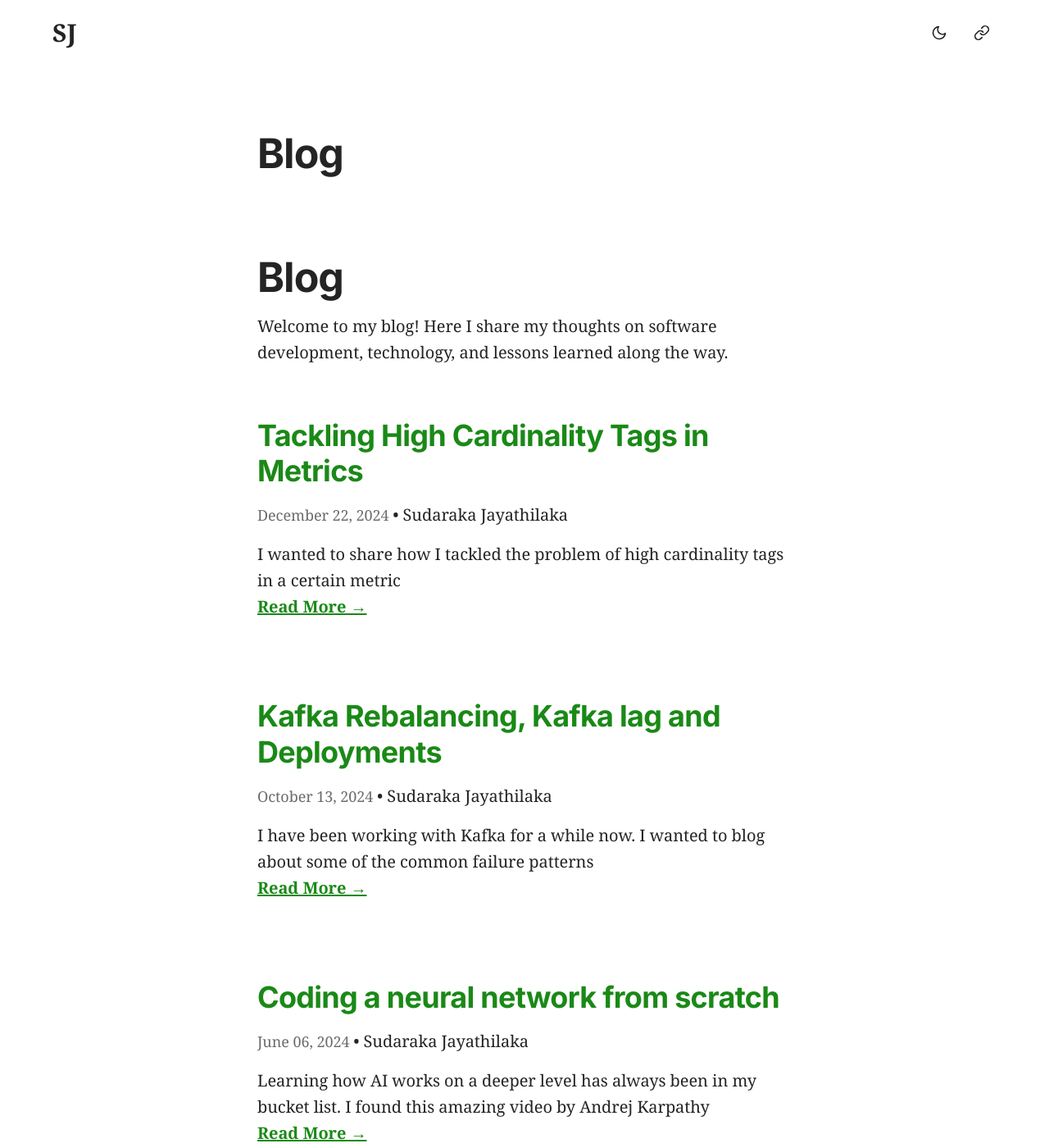
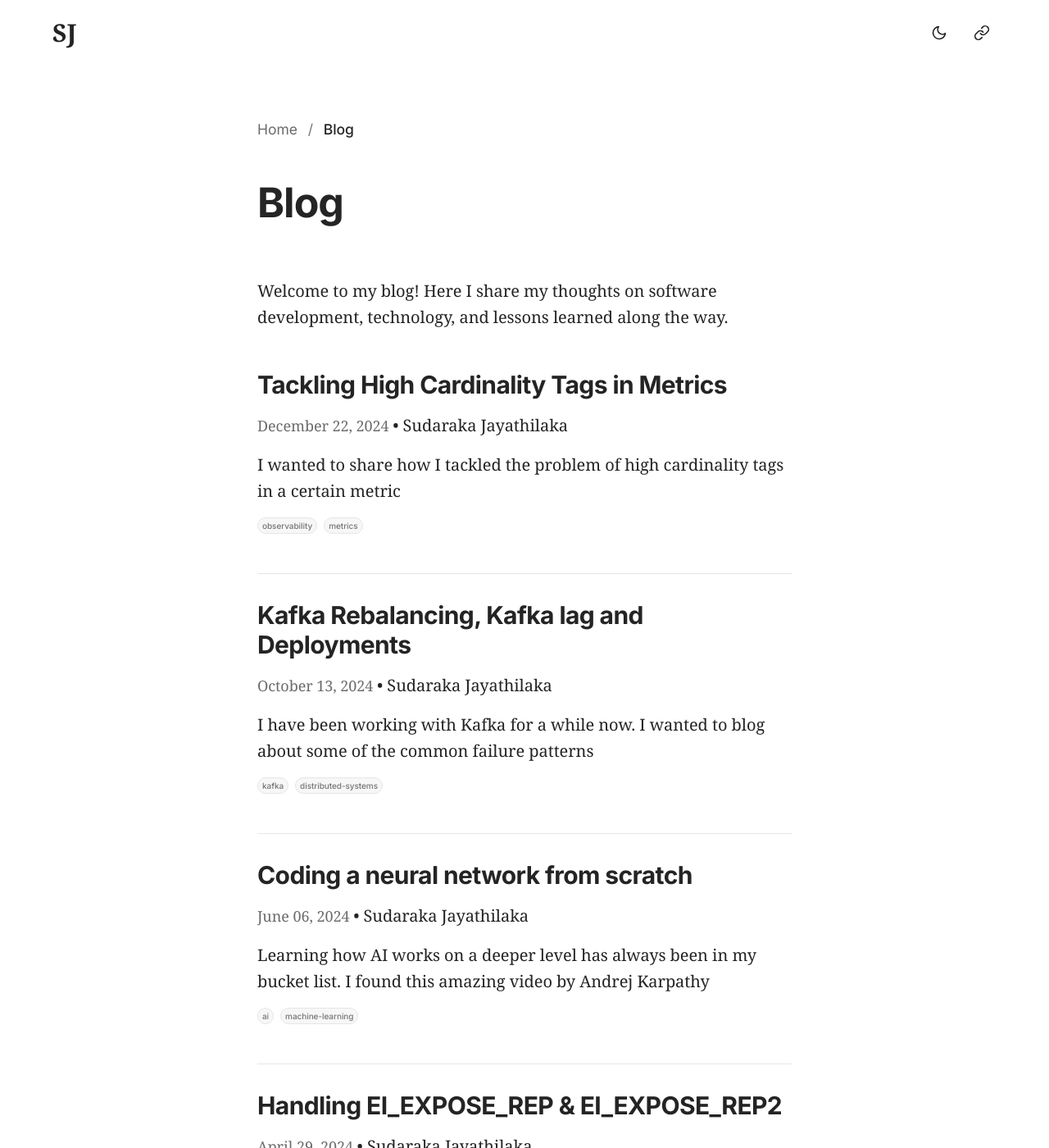
Before and after one commit to sudaraka94/sudaraka94.github.io, a Jekyll site: the page built from blog.md, in a window 1280 px wide and 1400 px high. Shown: the whole window at 82% size. Built offline with Jekyll 4.4.1, drawn with Linux system fonts in a browser that asks for light colours; some of the changed text lies outside the part shown.

Commit message:
add tags page

```diff
--- a/_layouts/landing.html
+++ b/_layouts/landing.html
@@ -24,7 +24,7 @@
                 class="social-link" aria-label="Twitter">
                 <svg viewBox="0 0 24 24" width="24" height="24">
                     <path fill="currentColor"
-                        d="M23.953 4.57a10 10 0 01-2.825.775 4.958 4.958 0 002.163-2.723c-.951.555-2.005.959-3.127 1.184a4.92 4.92 0 00-8.384 4.482C7.69 8.095 4.067 6.13 1.64 3.162a4.822 4.822 0 00-.666 2.475c0 1.71.87 3.213 2.188 4.096a4.904 4.904 0 01-2.228-.616v.06a4.923 4.923 0 003.946 4.827 4.996 4.996 0 01-2.212.085 4.936 4.936 0 004.604 3.417 9.867 9.867 0 01-6.102 2.105c-.39 0-.779-.023-1.17-.067a13.995 13.995 0 007.557 2.209c9.053 0 13.998-7.496 13.998-13.985 0-.21 0-.42-.015-.63A9.935 9.935 0 0024 4.59z" />
+                        d="M18.244 2.25h3.308l-7.227 8.26 8.502 11.24H16.17l-5.214-6.817L4.99 21.75H1.68l7.73-8.835L1.254 2.25H8.08l4.713 6.231zm-1.161 17.52h1.833L7.084 4.126H5.117z" />
                 </svg>
             </a>
             {% endif %}
--- a/_layouts/page.html
+++ b/_layouts/page.html
@@ -1,6 +1,14 @@
 ---
 layout: default
 ---
+
+{% if page.url == '/blog/' %}
+<nav class="breadcrumbs" aria-label="Breadcrumb">
+    <a href="{{ '/' | relative_url }}">Home</a>
+    <span class="breadcrumb-separator">/</span>
+    <span class="breadcrumb-current">Blog</span>
+</nav>
+{% endif %}
 
 <article class="page">
     <header class="page-header">
--- a/assets/css/style.css
+++ b/assets/css/style.css
@@ -224,13 +224,13 @@
 }
 
 a {
-  color: var(--color-primary);
+  color: var(--color-text);
   text-decoration: none;
   transition: color var(--transition-fast);
 }
 
 a:hover {
-  color: var(--color-primary-dark);
+  color: var(--color-primary);
 }
 
 /* ========================================
@@ -328,6 +328,16 @@
   margin-bottom: var(--spacing-sm);
 }
 
+.tag-section {
+  scroll-margin-top: 120px;
+  /* offset for fixed header */
+}
+
+/* Ensure h2 headings within tag sections have offset for fixed header */
+.tag-section h2 {
+  scroll-margin-top: 120px;
+}
+
 .social-links {
   list-style: none;
 }
@@ -342,6 +352,37 @@
   border-top: none;
   color: var(--color-text-light);
   font-size: 0.75rem;
+}
+
+/* ========================================
+   Breadcrumbs
+   ======================================== */
+.breadcrumbs {
+  font-family: var(--font-sans);
+  font-size: 0.875rem;
+  color: var(--color-text-secondary);
+  margin-bottom: var(--spacing-lg);
+  padding: var(--spacing-sm) 0;
+}
+
+.breadcrumbs a {
+  color: var(--color-text-secondary);
+  text-decoration: none;
+  transition: color var(--transition-fast);
+}
+
+.breadcrumbs a:hover {
+  color: var(--color-primary);
+}
+
+.breadcrumb-separator {
+  margin: 0 var(--spacing-xs);
+  color: var(--color-text-light);
+}
+
+.breadcrumb-current {
+  color: var(--color-text);
+  font-weight: 500;
 }
 
 /* ========================================
@@ -444,11 +485,12 @@
 .author-info {
   display: flex;
   align-items: center;
-  gap: 12px;
+  gap: 8px;
   /* Gap between avatar and text */
-  margin-top: var(--spacing-lg);
-  margin-bottom: var(--spacing-xl);
+  margin-top: var(--spacing-sm);
+  margin-bottom: var(--spacing-sm);
   /* Add space after author section before content */
+  font-size: 0.85rem;
   padding-bottom: var(--spacing-lg);
   /* Space before line */
   border-bottom: 1px solid var(--color-divider);
@@ -456,9 +498,8 @@
 }
 
 .author-avatar {
-  width: 28px;
-  /* Smaller avatar */
-  height: 28px;
+  width: 24px;
+  height: 24px;
   border-radius: 50%;
   object-fit: cover;
   background-color: var(--color-border);
@@ -552,7 +593,43 @@
    ======================================== */
 .posts {
   display: grid;
-  gap: var(--spacing-xl);
+  gap: 0;
+}
+
+.posts .post {
+  padding: var(--spacing-lg) 0;
+  border-bottom: 1px solid var(--color-border);
+}
+
+.posts .post:last-child {
+  border-bottom: none;
+}
+
+.post-list-title {
+  font-size: 1.5rem;
+  margin-bottom: var(--spacing-sm);
+  margin-top: 0;
+}
+
+.post-tags-small {
+  display: flex;
+  gap: var(--spacing-xs);
+  flex-wrap: wrap;
+  margin-top: var(--spacing-sm);
+  margin-bottom: var(--spacing-sm);
+}
+
+.tag-small {
+  display: inline-block;
+  padding: 1px 5px;
+  background-color: var(--color-surface);
+  border: 1px solid var(--color-border);
+  border-radius: 9999px;
+  font-family: var(--font-sans);
+  font-size: 0.5rem;
+  font-weight: 500;
+  color: var(--color-text-light);
+  text-transform: lowercase;
 }
 
 .post article {
@@ -586,18 +663,26 @@
 
 .tag {
   display: inline-block;
-  padding: 4px 12px;
+  padding: 1px 5px;
   background-color: var(--color-surface);
   border: 1px solid var(--color-border);
   border-radius: 9999px;
-  /* Pill shape */
   font-family: var(--font-sans);
-  font-size: 0.75rem;
-  /* Smaller font size */
+  font-size: 0.55rem;
   font-weight: 500;
   color: var(--color-text-light);
   transition: all var(--transition-fast);
   text-transform: lowercase;
+}
+
+/* clickable tags */
+.tag a {
+  color: inherit;
+  text-decoration: none;
+}
+
+.tag a:hover {
+  opacity: 0.8;
 }
 
 .post-hero-image {
--- a/blog.md
+++ b/blog.md
@@ -4,14 +4,12 @@
 permalink: /blog/
 ---
 
-# Blog
-
 Welcome to my blog! Here I share my thoughts on software development, technology, and lessons learned along the way.
 
 <div class="posts">
   {% for post in site.posts %}
     <article class="post">
-      <h2><a href="{{ post.url | relative_url }}">{{ post.title }}</a></h2>
+      <h2 class="post-list-title"><a href="{{ post.url | relative_url }}">{{ post.title }}</a></h2>
       <p class="post-meta">
         <time datetime="{{ post.date | date_to_xmlschema }}">
           {{ post.date | date: "%B %d, %Y" }}
@@ -21,7 +19,13 @@
       <div class="post-excerpt">
         {{ post.excerpt }}
       </div>
-      <a href="{{ post.url | relative_url }}" class="read-more">Read More →</a>
+      {% if post.categories %}
+      <div class="post-tags-small">
+        {% for category in post.categories %}
+          <a href="{{ '/tags/' | relative_url }}#{{ category | slugify }}" class="tag-small">{{ category }}</a>
+        {% endfor %}
+      </div>
+      {% endif %}
     </article>
   {% endfor %}
 </div>
```
Also changed, not shown: _layouts/post.html (+12 -1 lines), tags.html (added, +33 -0 lines).
